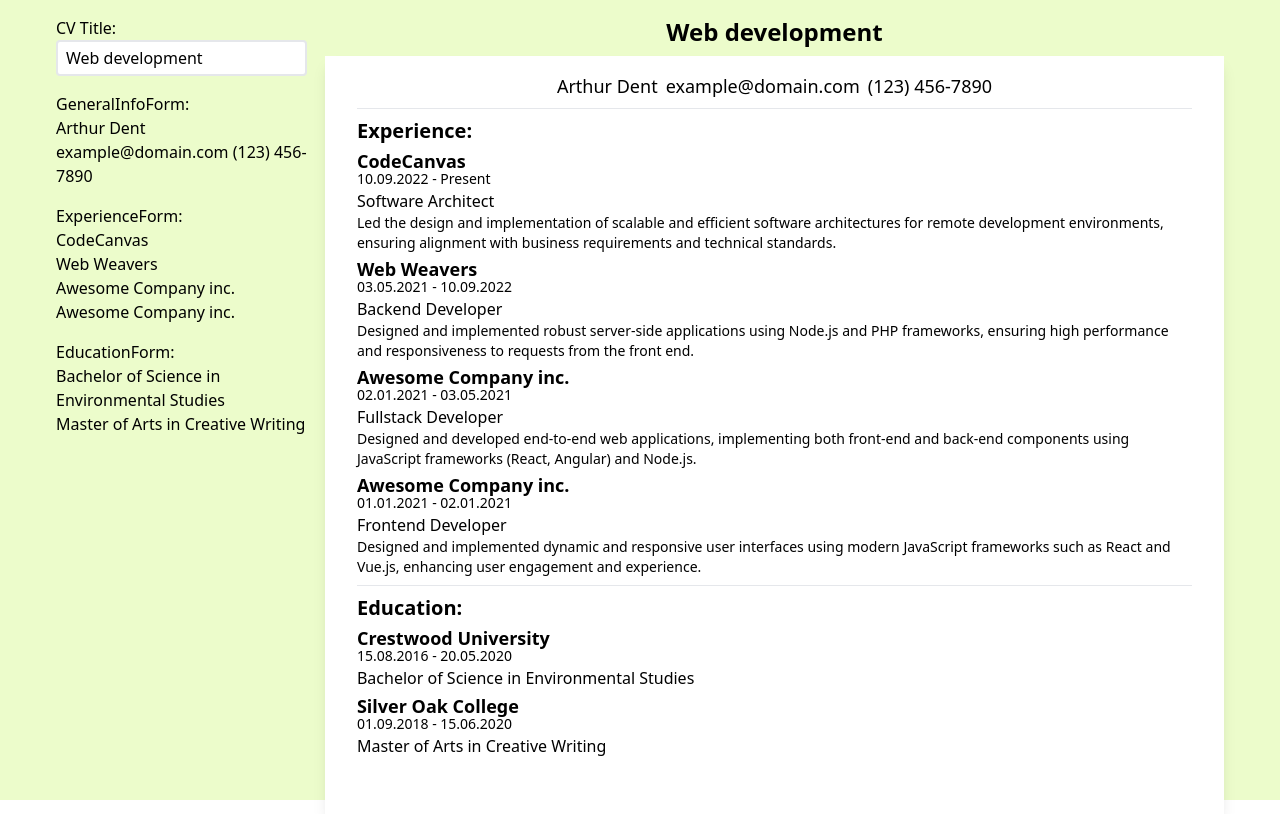
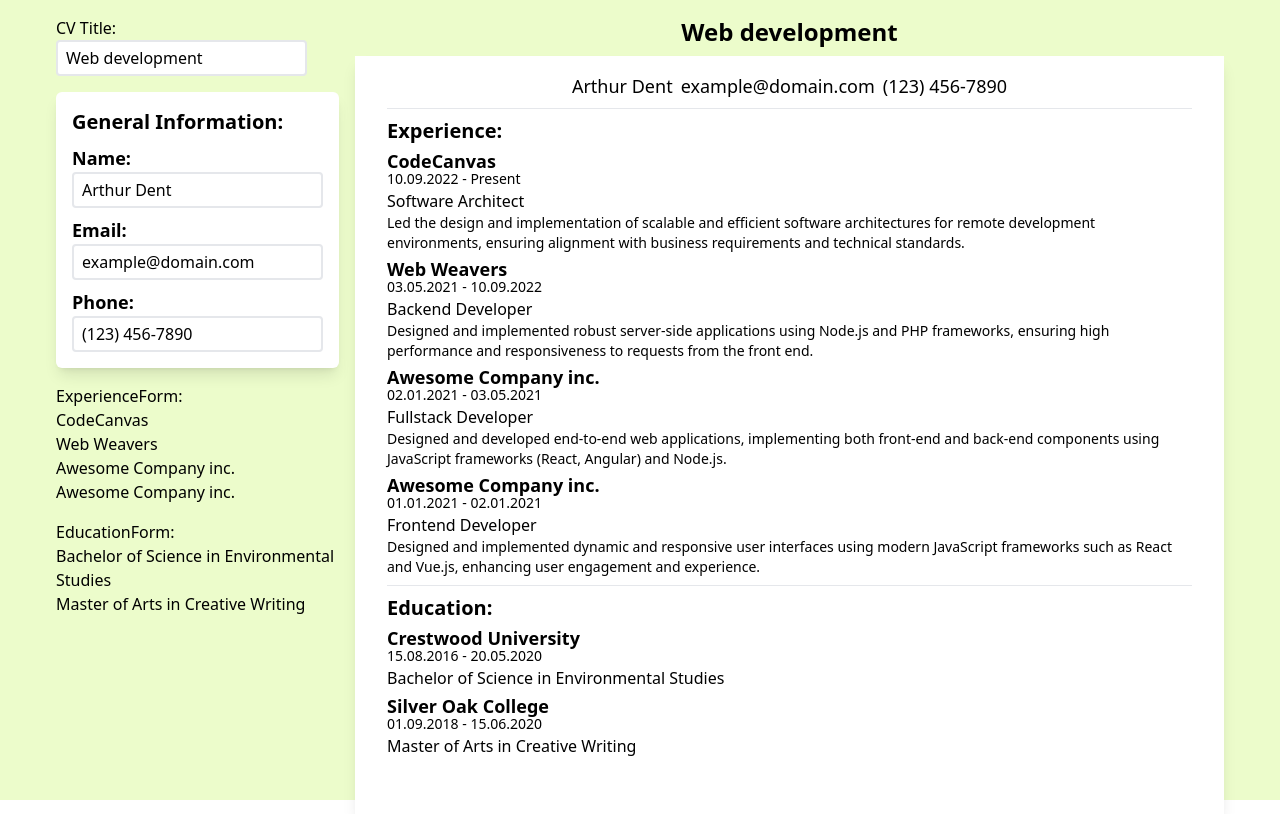
Before and after one commit to Kreoniz/cv-application, a React (Vite) app: page / in a window 1280 px wide. Built offline with nearby package versions, Linux system fonts and the light colour scheme.

Commit message:
feat: finish general information form

```diff
--- a/src/App.tsx
+++ b/src/App.tsx
@@ -27,11 +27,9 @@ export function App() {
       <div className="m-auto max-w-[1200px] p-4 gap-4 flex justify-between max-lg:flex-col max-lg:items-center">
         <div className="flex flex-col gap-4">
           <div>
-            <label className="flex items-center gap-2">
-              <span>CV Title:</span>
-            </label>
-
+            <label htmlFor="title">CV Title:</label>
             <input
+              id="title"
               className="rounded border-2 py-1 px-2"
               type="text"
               value={title}
--- a/src/components/GeneralInfoForm.tsx
+++ b/src/components/GeneralInfoForm.tsx
@@ -8,10 +8,52 @@ export function GeneralInfoForm({
   setData: (value: IGeneralInfo) => void;
 }) {
   return (
-    <div>
-      GeneralInfoForm:
-      <div>
-        {data.name} {data.email} {data.phone}
+    <div className="bg-white rounded-md shadow-lg p-4">
+      <div className="font-bold text-xl mb-2">General Information:</div>
+
+      <div className="flex flex-col gap-2">
+        <div>
+          <label className="font-bold text-lg" htmlFor="name">
+            Name:
+          </label>
+
+          <input
+            placeholder="Arthur Dent"
+            type="text"
+            id="name"
+            className="rounded border-2 py-1 px-2"
+            value={data.name}
+            onChange={(e) => setData({ ...data, name: e.target.value })}
+          />
+        </div>
+        <div>
+          <label className="font-bold text-lg" htmlFor="email">
+            Email:
+          </label>
+
+          <input
+            placeholder="arthur_dent@universe.com"
+            type="email"
+            id="email"
+            className="rounded border-2 py-1 px-2"
+            value={data.email}
+            onChange={(e) => setData({ ...data, email: e.target.value })}
+          />
+        </div>
+        <div>
+          <label className="font-bold text-lg" htmlFor="phone">
+            Phone:
+          </label>
+
+          <input
+            placeholder="contact me via a babel fish"
+            type="tel"
+            id="name"
+            className="rounded border-2 py-1 px-2"
+            value={data.phone}
+            onChange={(e) => setData({ ...data, phone: e.target.value })}
+          />
+        </div>
       </div>
     </div>
   );
```
